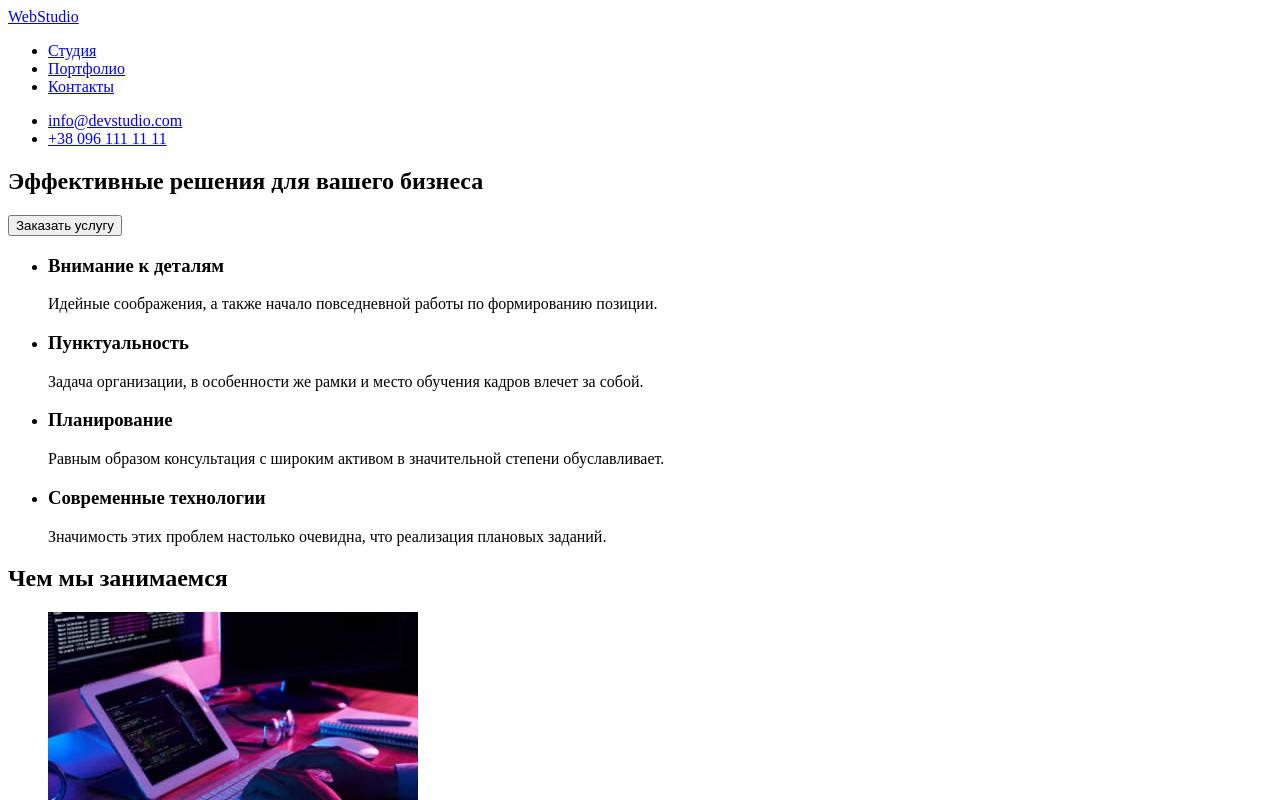
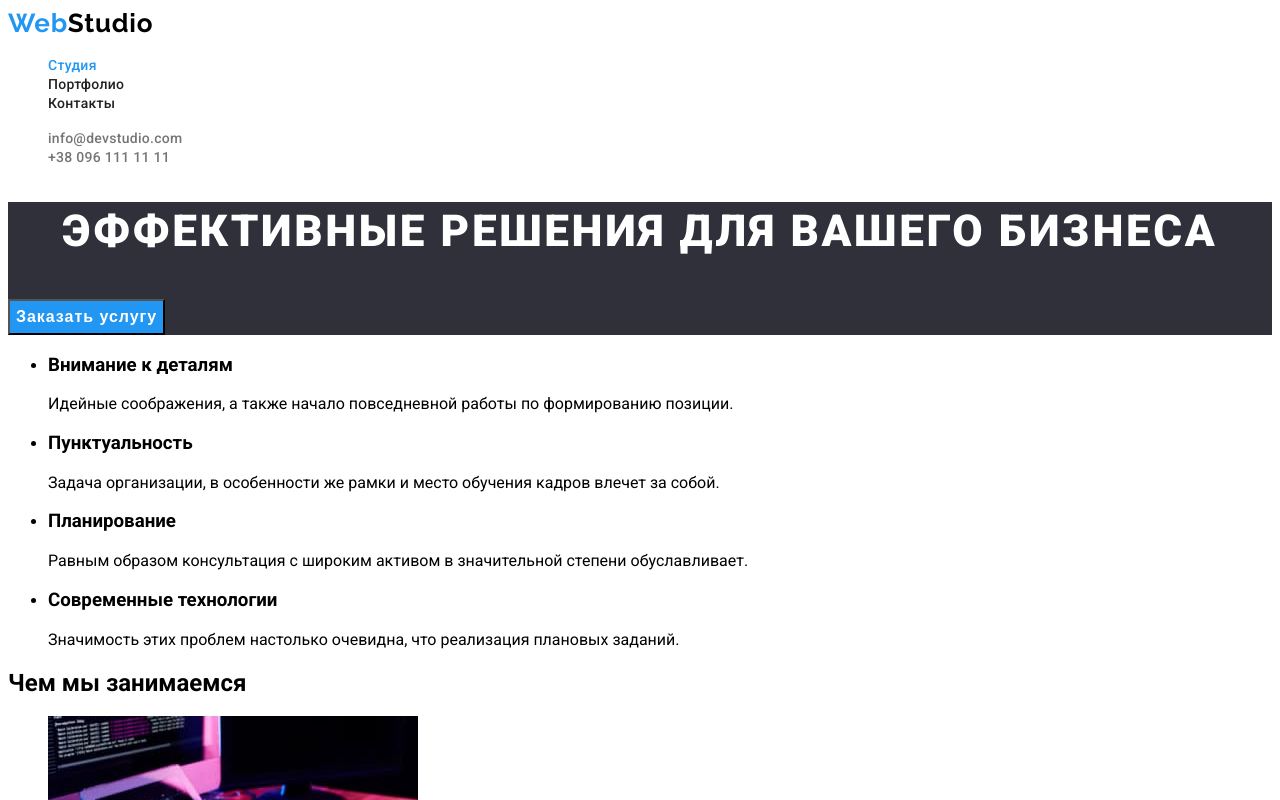
Before and after one commit to YaRikMU/-goit-markup-hw-02, a plain HTML site: page index.html in a window 1280 px wide. Shown: the top 800 px of the page. Drawn offline with Linux system fonts and the light colour scheme.

Commit message:
половина css на 2 домашку добавлена

```diff
--- a/css/styles.css
+++ b/css/styles.css
@@ -0,0 +1,114 @@
+/* color: #2196F3; */
+/* color: #000000; */
+/* color: #212121; */
+/* white color: #FFFFFF; */
+/* grey color: #757575; */
+/*  background: #2F303A; */
+/* footer color: rgba(255, 255, 255, 0.6); */
+
+:root {
+  --prymary-text-color: #757575;
+  --title-text-color: #212121;
+  --accent-color: #2196f3;
+  --logo-color: #000000;
+  --buuton-text-color: #ffffff;
+  --main-bg-color: #e5e5e5;
+  --secondary-bg-color: #2f303a;
+}
+body {
+  font-family: 'Roboto', sans-serif;
+}
+
+.logo {
+  font-family: 'Raleway';
+  font-style: normal;
+  font-weight: 700;
+  font-size: 26px;
+  line-height: 1.19;
+  letter-spacing: 0.03em;
+  color: var(--accent-color);
+  text-decoration: none;
+}
+.logo-link {
+  color: var(--logo-color);
+}
+
+.nav-link {
+  font-weight: 500;
+  font-size: 14px;
+  line-height: 1.14;
+  letter-spacing: 0.02em;
+  color: var(--title-text-color);
+  text-decoration: none;
+}
+
+.studio {
+  color: var(--accent-color);
+}
+.studio:active {
+  color: var(--logo-color);
+}
+.nav-link:hover,
+.nav-link:focus {
+  color: var(--accent-color);
+}
+.nav-link:active {
+  color: var(--logo-color);
+}
+.nav-item {
+  list-style: none;
+}
+
+.mail {
+  font-weight: 500;
+  font-size: 14px;
+  line-height: 1.14;
+  letter-spacing: 0.02em;
+  color: var(--prymary-text-color);
+  text-decoration: none;
+}
+.mail:hover,
+.mail:focus {
+  color: var(--accent-color);
+}
+
+.mail:active {
+  color: var(--logo-color);
+}
+.phone {
+  font-weight: 500;
+  font-size: 14px;
+  line-height: 1.14;
+  letter-spacing: 0.02em;
+  color: var(--prymary-text-color);
+  text-decoration: none;
+}
+.hero {
+  background: var(--secondary-bg-color);
+}
+.hero-title {
+  color: var(--buuton-text-color);
+  font-style: normal;
+  font-weight: 900;
+  font-size: 44px;
+  line-height: 1.36;
+  text-align: center;
+  letter-spacing: 0.06em;
+  text-transform: uppercase;
+}
+.btn:focus,
+.btn:hover {
+  background: #188ce8;
+}
+
+.btn {
+  background-color: var(--accent-color);
+  color: var(--buuton-text-color);
+  font-weight: 700;
+  font-size: 16px;
+  line-height: 1.88;
+  display: flex;
+  align-items: center;
+  text-align: center;
+  letter-spacing: 0.06em;
+}
--- a/index.html
+++ b/index.html
@@ -2,34 +2,37 @@
 <html lang="ru">
 
 <head>
-    <meta charset="UTF-8">
-    <meta http-equiv="X-UA-Compatible" content="IE=edge">
-    <meta name="viewport" content="width=device-width, initial-scale=1.0">
+    <meta charset="UTF-8" />
+    <meta http-equiv="X-UA-Compatible" content="IE=edge" />
+    <meta name="viewport" content="width=device-width, initial-scale=1.0" />
     <title>web studio</title>
+    <link
+        href="https://fonts.googleapis.com/css2?family=Montserrat:wght@400;700&family=Raleway:wght@700&family=Roboto:wght@400;500;700;900&display=swap"
+        rel="stylesheet">
+    <link rel="stylesheet" href="./css/styles.css">
 </head>
 
 <body>
     <!--Шапка-->
-    <header>
-        <a href="#">WebStudio</a>
-        <nav>
-            <ul>
-                <li><a href="#">Студия</a></li>
-                <li><a href="#">Портфолио</a> </li>
-                <li><a href="#">Контакты</a> </li>
+    <header class="header">
+        <a class="logo" href="./index.html">Web<span class="logo-link">Studio</span> </a>
+        <nav class="main-nav">
+            <ul class="nav-list">
+                <li class="nav-item"><a href="./index.html" class="nav-link"><span class="studio">Студия</span></a></li>
+                <li class="nav-item"><a href="./portfolio.html" class="nav-link">Портфолио</a></li>
+                <li class="nav-item"><a href="#" class="nav-link">Контакты</a></li>
             </ul>
         </nav>
-        <ul>
-            <li><a href="mailto:info@devstudio.com">info@devstudio.com</a></li>
-            <li><a href="tel:+380961111111">+38 096 111 11 11</a></li>
+        <ul class="contact-list">
+            <li class="nav-item"><a href="mailto:info@devstudio.com" class="mail">info@devstudio.com</a></li>
+            <li class="nav-item"><a href="tel:+380961111111" class="phone">+38 096 111 11 11</a></li>
         </ul>
-
     </header>
     <!--Основний контент-->
     <main>
-        <section>
-            <h1>Эффективные решения для вашего бизнеса</h1>
-            <button type="button">Заказать услугу</button>
+        <section class="hero">
+            <h1 class="hero-title">Эффективные решения для вашего бизнеса</h1>
+            <button type="button" class="btn">Заказать услугу</button>
         </section>
         <!--Особенности-->
         <section>
@@ -40,11 +43,15 @@
                 </li>
                 <li>
                     <h3>Пунктуальность</h3>
-                    <p>Задача организации, в особенности же рамки и место обучения кадров влечет за собой.</p>
+                    <p>
+                        Задача организации, в особенности же рамки и место обучения кадров влечет за собой.
+                    </p>
                 </li>
                 <li>
                     <h3>Планирование</h3>
-                    <p>Равным образом консультация с широким активом в значительной степени обуславливает.</p>
+                    <p>
+                        Равным образом консультация с широким активом в значительной степени обуславливает.
+                    </p>
                 </li>
                 <li>
                     <h3>Современные технологии</h3>
@@ -56,28 +63,38 @@
         <section>
             <h2>Чем мы занимаемся</h2>
             <ul>
-                <li><img src="images/what-we-do/1.jpg" alt="работа на планшете" width="370" height="294"></li>
-                <li><img src="images/what-we-do/2.jpg" alt="работа на телефоне" width="370" height="294"></li>
-                <li><img src="images/what-we-do/3.jpg" alt="работа с графикой" width="370" height="294"></li>
+                <li>
+                    <img src="images/what-we-do/1.jpg" alt="работа на планшете" width="370" height="294" />
+                </li>
+                <li>
+                    <img src="images/what-we-do/2.jpg" alt="работа на телефоне" width="370" height="294" />
+                </li>
+                <li>
+                    <img src="images/what-we-do/3.jpg" alt="работа с графикой" width="370" height="294" />
+                </li>
             </ul>
         </section>
         <!--Наша команда-->
         <section>
             <h2>Наша команда</h2>
             <ul>
-                <li><img src="images/our-team/1-1.jpg" alt="фото Игорь Демьяненко" width="270" height="260">
+                <li>
+                    <img src="images/our-team/1-1.jpg" alt="фото Игорь Демьяненко" width="270" height="260" />
                     <h3>Игорь Демьяненко</h3>
                     <p>Product Designer</p>
                 </li>
-                <li><img src="images/our-team/1-2.jpg" alt="фото Ольга Репина" width="270" height="260">
+                <li>
+                    <img src="images/our-team/1-2.jpg" alt="фото Ольга Репина" width="270" height="260" />
                     <h3>Ольга Репина</h3>
                     <p>Frontend Developer</p>
                 </li>
-                <li><img src="images/our-team/1-3.jpg" alt="фото Николай Тарасов" width="270" height="260">
+                <li>
+                    <img src="images/our-team/1-3.jpg" alt="фото Николай Тарасов" width="270" height="260" />
                     <h3>Николай Тарасов</h3>
                     <p>Marketing</p>
                 </li>
-                <li><img src="images/our-team/1-4.jpg" alt="фото Михаил Ермаков" width="270" height="260">
+                <li>
+                    <img src="images/our-team/1-4.jpg" alt="фото Михаил Ермаков" width="270" height="260" />
                     <h3>Михаил Ермаков</h3>
                     <p>UI Designer</p>
                 </li>
@@ -86,7 +103,7 @@
     </main>
     <!--Футер-->
     <footer>
-        <a href="#">WebStudio</a>
+        <a href="./index.html">WebStudio</a>
         <address>
             <p>г. Киев, пр-т Леси Украинки, 26</p>
             <ul>
@@ -94,10 +111,7 @@
                 <li><a href="tel:+380961111111">+38 096 111 11 11</a></li>
             </ul>
         </address>
-
-
     </footer>
-
 </body>
 
 </html>
```
Also changed, not shown: portfolio.html (+10 -4 lines).
